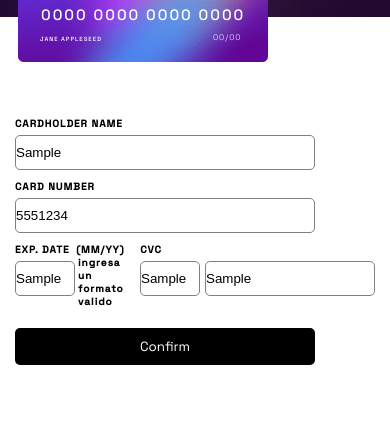
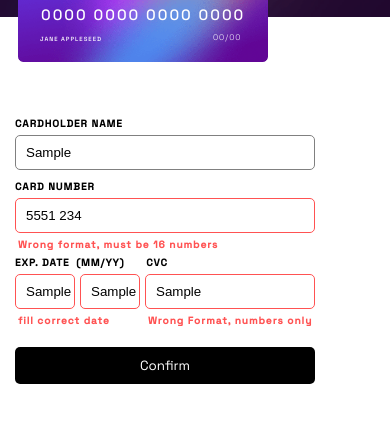
Before and after one commit to arenascode/Interactive-card-details-form, a website with bundled scripts: page index.html in a window 390 px wide. Both pictures are taken after typing "Sample", "5551234", "Sample", "Sample", "Sample" into the empty fields and a click on the button "Confirm". Shown: the part 183-606 px from the top of the page. Built offline with nearby package versions, Linux system fonts and the light colour scheme.

Commit message:
logic and responsive for mobile almost done

```diff
--- a/index.html
+++ b/index.html
@@ -38,10 +38,10 @@
     <div class="formDetails">
       <form action="" id="formCard">
         <label for="buyerName">CARDHOLDER NAME</label>
-        <input type="text" name="name" id="buyerName" placeholder="   e.g.Jane Appleseed">
+        <input type="text" name="name" id="buyerName" placeholder="e.g.Jane Appleseed">
         <span class="invalid invCardAndNumber"></span>
         <label for="cardNumber">CARD NUMBER</label>
-        <input type="tel" name="cardNumber" id="cardNumber" placeholder="   e.g. 1234 5678 123 0000" maxlength="19" minlength="19">
+        <input type="tel" name="cardNumber" id="cardNumber" placeholder="e.g. 1234 5678 123 0000" maxlength="19">
         <span class="invalid invCardAndNumber"></span>
         <div class="expCardInfo">
           <div class="labelsInputs">
@@ -50,12 +50,14 @@
             <label for="cvc" class="cvcLabel">CVC</label>
           </div>
           <div class="inputsCard">
-            <input type="text" id="expireMonthForm" placeholder="  MM" maxlength="2">
-            <span class="invalid"></span>
-            <input type="text" id="expireYearForm" placeholder="  YY" maxlength="2">
-            <span class="invalid"></span>
-            <input type="text" id="cvcInput" placeholder="  e.g. 123" maxlength="3">
-            <span class="invalid"></span>
+            <div class="expdateAndInvalid"><input type="text" id="expireMonthForm" placeholder="MM" maxlength="2">
+            <span class="invalid invalidDate"></span>
+            </div>
+            <input type="text" id="expireYearForm" placeholder="YY" maxlength="2">
+            <div class="cvcAndInvalid">
+              <input type="text" id="cvcInput" placeholder="e.g. 123" maxlength="3">
+              <span class="invalid invalidCvc"></span>
+            </div>
           </div>
         </div>
         <button type="submit">Confirm</button>
--- a/js/main.js
+++ b/js/main.js
@@ -7,6 +7,7 @@ const expireMonthCard = document.getElementById('expireMonth')
 const expireYearCard = document.getElementById("expireYear");
 // Form Inputs
 const inputs = document.querySelectorAll('input')
+const errorInputs = document.querySelectorAll(".invalid");
 
 
 // write in Credit card the values of inputs
@@ -14,13 +15,17 @@ inputs.forEach(input => {
   input.addEventListener('keyup', () => {
     //Name Input
     if (inputs[0].value !== '') {
-      frontCardName.innerText = inputs[0].value.toUpperCase()
+      frontCardName.innerText = inputs[0].value.toUpperCase();
+      errorInputs[0].innerText = "";
+      inputs[0].style.borderColor = "grey";
     } if (inputs[0].value.length == 0) {
       frontCardName.innerText = 'xxxx xxxxx '
     }
     // cardNumber Input
     if (inputs[1].value !== "") {
       frontCardNumber.innerText = inputs[1].value;
+      errorInputs[1].innerText = "";
+      inputs[1].style.borderColor = "grey";
     }
     if (inputs[1].value.length == 0) {
       frontCardNumber.innerText = "0000 0000 0000 0000 ";
@@ -28,6 +33,8 @@ inputs.forEach(input => {
     //EXP. Month Input
     if (inputs[2].value !== "") {
       expireMonthCard.innerText = inputs[2].value;
+      errorInputs[2].innerText = "";
+      inputs[2].style.borderColor = "grey";
     }
     if (inputs[2].value.length == 0) {
       expireMonthCard.innerText = "00";
@@ -35,6 +42,8 @@ inputs.forEach(input => {
    // EXP. Year Input
     if (inputs[3].value !== "") {
       expireYearCard.innerText = inputs[3].value;
+      errorInputs[2].innerText = "";
+      inputs[3].style.borderColor = "grey";
     }
     if (inputs[3].value.length == 0) {
       expireYearCard.innerText = "00";
@@ -42,12 +51,22 @@ inputs.forEach(input => {
   // CVC Input
     if (inputs[4].value !== "") {
       cvcCard.innerText = inputs[4].value;
+      errorInputs[3].innerText = "";
+      inputs[4].style.borderColor = "grey";
     }
     if (inputs[4].value.length == 0) {
       cvcCard.innerText = "000";
     }
   })
 })
+
+// Formatting the card number input
+inputs[1].addEventListener("input", function (e) {
+  e.target.value = e.target.value
+    .replace(/[^\dA-Z]/g, "")
+    .replace(/(.{4})/g, "$1 ")
+    .trim();
+});
 
 
 // cardHolderNameInput.oninput = function (e) {
--- a/js/test.js
+++ b/js/test.js
@@ -2,10 +2,10 @@
 const inputs = document.querySelectorAll("input");
 const errorInputs = document.querySelectorAll(".invalid");
 console.log(errorInputs);
-let letters = /^[a-zA-Z]/g;
+let letters = /^[A-Za-z]+$/;
+console.log(inputs[1].value.match(letters));
+const form = document.getElementById("formCard");
 
-const form = document.getElementById("formCard");
-console.log(form);
 
 function validateForm() {
   form.addEventListener("submit", (e) => {
@@ -23,12 +23,40 @@ function validateForm() {
     } if (inputs[1].value.match(letters)) {
       errorInputs[1].innerText = 'Wrong format, numbers only';
        inputs[1].style.borderColor = "#ff5252";
+    } if (inputs[1].value !== "" && inputs[1].value.length < 19) {
+      errorInputs[1].innerText = "Wrong format, must be 16 numbers";
+      inputs[1].style.borderColor = "#ff5252";
     }
     // Validating month
     if (inputs[2].value.length > 2 || inputs[2].value > 12) {
-      errorInputs[2].innerText = "ingresa un formato valido";
+      errorInputs[2].innerText = "Enter a correct date";
+      inputs[2].style.borderColor = "#ff5252";
+    } if (inputs[2].value == "") {
+      errorInputs[2].innerText = `Can't be blank`;
+      inputs[2].style.borderColor = "#ff5252";
     }
-    console.log('The form was submited');
+    // Validating Year
+    if (inputs[3].value.length > 2 || inputs[3].value < 0) {
+      errorInputs[2].innerText = "fill correct date";
+      inputs[3].style.borderColor = "#ff5252";
+    }
+    if (inputs[3].value == "") {
+      errorInputs[2].innerText = `Can't be blank`;
+      inputs[3].style.borderColor = "#ff5252";
+    }
+    // Validating cvc
+    if (inputs[4].value == "") {
+      errorInputs[3].innerText = `Can't be blank`
+      inputs[4].style.borderColor = "#ff5252";
+    }
+    if (inputs[4].value.match(letters)) {
+      errorInputs[3].innerText = `Wrong Format, numbers only`;
+      inputs[4].style.borderColor = "#ff5252";
+    }
+    if (inputs[4].value !== "" && inputs[4].value.length < 3) {
+      errorInputs[3].innerText = `Wrong Format, must be 3 numbers`;
+    }
+      console.log("The form was submited");
   });
 }
 
--- a/scss/styles.scss
+++ b/scss/styles.scss
@@ -114,7 +114,7 @@ $letter-spacing-input: 1px;
     }
 
     .cvcLabel {
-      margin-left: 12px;
+      margin-left: 18px;
     }
 
     input {
@@ -123,16 +123,29 @@ $letter-spacing-input: 1px;
       height: 35px;
       border: grey solid 1px;
       border-radius: 5px;
-
+      padding-left: 10px;
     }
     .invCardAndNumber {
       margin-left: 18px;
       margin-bottom: 5px;
-      color: #ff5252
+      color: #ff5252;
     }
     .inputsCard {
       display: flex;
       row-gap: 3px;
+
+      .expdateAndInvalid {
+        display: grid;
+        width: 60px;
+        margin-right: 18px;
+
+        .invalidDate {
+          margin-left: 18px;
+          overflow-x: visible;
+          width: max-content;
+          color: #ff5252
+        }
+      }
 
       #expireMonthForm {
         width: 60px;
@@ -143,15 +156,28 @@ $letter-spacing-input: 1px;
         width: 60px;
         margin-left: 2px;
         margin-right: 3px;
-
       }
 
-      #cvcInput {
+      .cvcAndInvalid {
+        display: grid;
+        width: 60px;
+        margin-right: 18px;
+
+        #cvcInput {
         width: 170px;
-        margin-left: 2px;
+        margin-left: 2px;}
+
+        .invalidCvc {
+          overflow-x: visible;
+          width: max-content;
+          color: #ff5252;
+          margin-left: 5px;
+        }
       }
     }
-
+    .invalidDate_Cvc {
+      float: left;
+    }
     button {
       background-color: black;
       color: white;
```
Also changed, not shown: css/styles.css.
